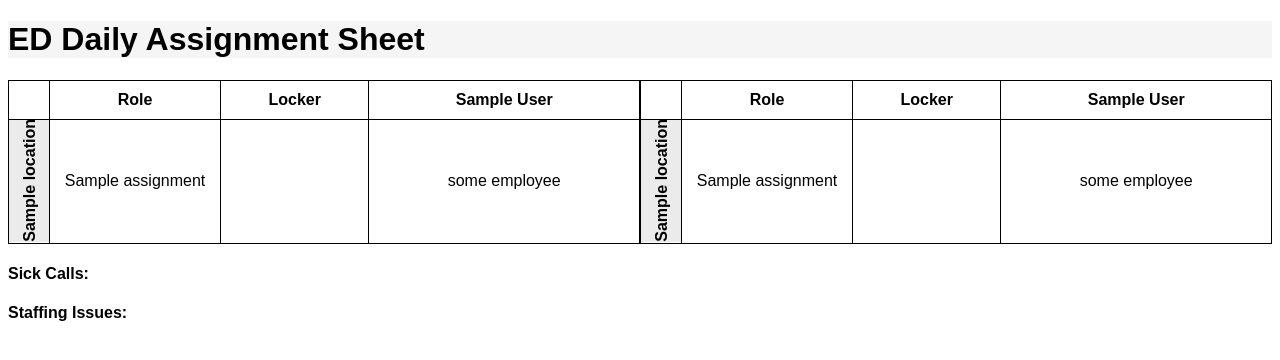
After one commit to le-gonzo/shift_scheduler, a Flask app: template app/blueprints/schedule/templates/schedule.html in a window 1280 px wide. The commit adds this page. Shown: the top 360 px of the page. Run offline with Flask 2, Linux system fonts and the light colour scheme; tables that the repository leaves empty hold one stand-in row (values such as "Sample post"); the template is opened without the code that fills it: values that come from a table or form of the project are taken from there, most other values are stand-ins (such as "Sample title", 1, 10 or a date in 2020).

Commit message:
refined schedule template

```diff
--- a/app/__init__.py
+++ b/app/__init__.py
@@ -59,6 +59,9 @@ def create_app():
     app.register_blueprint(dashboard_bp, url_prefix='/dashboard')
     from app.blueprints.sysadmin import sysadmin_bp
     app.register_blueprint(sysadmin_bp, url_prefix='/sysadmin')
+    from app.blueprints.schedule import schedule_bp
+    app.register_blueprint(schedule_bp, url_prefix='/schedule')
+
 
     # Logging setup
     if not app.debug:
--- a/app/blueprints/dashboard/templates/includes/dashboard_sidebar.html
+++ b/app/blueprints/dashboard/templates/includes/dashboard_sidebar.html
@@ -49,7 +49,7 @@
                     <ul class="pcoded-submenu">
                         <li class=""><a href="{{ url_for('sysadmin.user_overview') }}" class="">User Overview</a></li>
                         {% if current_user.role.name in ['System Admin'] %}
-                        <li class=""><a href="/bc_collapse.html" class="">Manage Roles</a></li>
+                        <li class=""><a href="{{ url_for('sysadmin.manage_roles') }}" class="">Manage Roles</a></li>
                         {% endif %}
                         <li class=""><a href="/bc_tabs.html" class="">Manage Groups</a></li>
                     </ul>
@@ -66,7 +66,7 @@
                         <span class="pcoded-mtext">Daily Assigments </span></a>
                     <ul class="pcoded-submenu">
                         <li class=""><a href="/bc_badges.html" class="">Randomized New Schedule</a></li>
-                        <li class=""><a href="/bc_badges.html" class="">View/Edit Schedule</a></li>
+                        <li class=""><a href="{{ url_for('schedule.daily') }}" class="">View/Edit Schedule</a></li>
                         <li class=""><a href="/bc_breadcrumb-pagination.html" class="">Export Schedule</a></li>
                         <li class=""><a href="/bc_button.html" class="">Configure Settings</a></li>
                     </ul>
--- a/app/static/styles.css
+++ b/app/blueprints/schedule/static/assets/css/styles.css
@@ -35,13 +35,18 @@ th, td {
     writing-mode: vertical-rl;
     transform: rotate(180deg);
     white-space: nowrap;
-    position: absolute;
-    left: 0;
-    top: 50%;
-    transform-origin: left top;
-    margin-top: 2em; /* This might need to be adjusted, controls rotated up and down */
-    z-index: 1; /* Keeps the label above the table */
+    width:40px;
+    padding: 0;
+    text-align: center;
+    background-color: #ebebeb; /* default is grey but we change this dynamicaly from the db settings */
 }
+
+.schedule-body {
+    display: flex;
+    justify-content: space-between;  /* Optionally space out the tables */
+}
+
+
 
 .block table {
     margin-left: 30px; /* Provides space for the rotated label; adjust as needed */
--- /dev/null
+++ b/app/blueprints/schedule/templates/schedule.html
@@ -0,0 +1,84 @@
+<!DOCTYPE html>
+<html lang="en">
+<head>
+    <meta charset="UTF-8">
+    <meta name="viewport" content="width=device-width, initial-scale=1.0">
+    <title>Schedule for schedule Date here </title>
+    <link rel="stylesheet" href="{{ url_for('schedule.static', filename='assets/css/styles.css') }}">
+</head>
+<body>
+    <!-- Header Section -->
+    <div class="header">
+        <h1>ED Daily Assignment Sheet</h1>
+        <!-- <h2>Date: some date</h2> -->
+        <!-- <h2>Day of the Week: some weekday</h2> -->
+    </div>
+
+    <!-- Schedule Body -->
+    <div class="schedule-body">
+        <table>
+            <tr>
+                <th></th>
+                <th width="150">Role</th>
+                <th>Locker</th>
+                {% for timeslot in timeslots[:3] %}
+                    <th>{{ timeslot.display_name }}</th>
+                {% endfor %}
+            </tr>
+            {% for location in locations_with_assignments %}
+                {% set num_assignments = location.assignments.all()|length %}
+                {% for assignment in location.assignments %}
+                    <tr>
+                        <!-- Using rowspan for the location label on the first assignment only -->
+                        {% if loop.first %}
+                            <th rowspan="{{ num_assignments }}" class="location-label" style="background-color: #{{ location.display_color }}; color: {{ 'white' if is_dark_color(location.display_color) else 'black' }};">{{ location.name }}</th>
+                        {% endif %}
+                        <td width="150" style="background-color: #{{ location.display_color }}; color: {{ 'white' if is_dark_color(location.display_color) else 'black' }};">{{ assignment.name }}</td>
+                        <td>{#{ assignment.locker }#}</td>
+                        {% for timeslot in timeslots[:3] %}
+                            <td>some employee</td>
+                        {% endfor %}
+                    </tr>
+                {% endfor %}
+            {% endfor %}
+        </table>
+
+        <table>
+            <tr>
+                <th></th>
+                <th width="150">Role</th>
+                <th>Locker</th>
+                {% for timeslot in timeslots[-3:] %}
+                    <th>{{ timeslot.display_name }}</th>
+                {% endfor %}
+            </tr>
+            {% for location in locations_with_assignments %}
+                {% set num_assignments = location.assignments.all()|length %}
+                {% for assignment in location.assignments %}
+                    <tr>
+                        <!-- Using rowspan for the location label on the first assignment only -->
+                        {% if loop.first %}
+                            <th rowspan="{{ num_assignments }}" class="location-label" style="background-color: #{{ location.display_color }}; color: {{ 'white' if is_dark_color(location.display_color) else 'black' }};">{{ location.name }}</th>
+                        {% endif %}
+                        <td width="150" style="background-color: #{{ location.display_color }}; color: {{ 'white' if is_dark_color(location.display_color) else 'black' }};">{{ assignment.name }}</td>
+                        <td>{#{ assignment.locker }#}</td>
+                        {% for timeslot in timeslots[-3:] %}
+                            <td>some employee</td>
+                        {% endfor %}
+                    </tr>
+                {% endfor %}
+            {% endfor %}
+        </table>
+    </div>
+
+    <!-- Footer Notes Section -->
+    <div class="footer-notes">
+        <h4>Sick Calls:</h4>
+        <!-- <p>{#{ schedule.sick_calls }#}</p> -->
+
+        <h4>Staffing Issues:</h4>
+        <!-- <p>{#{ schedule.staffing_issues }#}</p> -->
+    </div>
+
+</body>
+</html>
--- a/app/models/user.py
+++ b/app/models/user.py
@@ -80,6 +80,8 @@ class Location(db.Model):
     assignments = db.relationship('Assignment', backref='location', lazy='dynamic')
     valid_start = db.Column(db.Date)
     valid_end = db.Column(db.Date)
+    display_color =  db.Column(db.String(6)) # template colors for locations can be changed dynamically.
+    display_location_label = db.Column(db.Boolean, default=True)
 
 
 
```
Also changed, not shown: app/blueprints/schedule/__init__.py (added, +18 -0 lines), app/blueprints/schedule/routes.py (added, +48 -0 lines), app/blueprints/sysadmin/routes.py (+15 -7 lines), app/blueprints/sysadmin/templates/manage_roles.html (+18 -8 lines), app/templates/schedule.html (deleted, +0 -55 lines), app/utils/__init__.py (+22 -0 lines), migrations/versions/495eb760e66e_added_display_label_column.py (added, +32 -0 lines), migrations/versions/efdc20a4f0d2_added_display_color_column_to_location.py (added, +32 -0 lines), app/blueprints/schedule/static/__init__.py (added), app/blueprints/schedule/utils/__init__.py (added), 1 other file.
